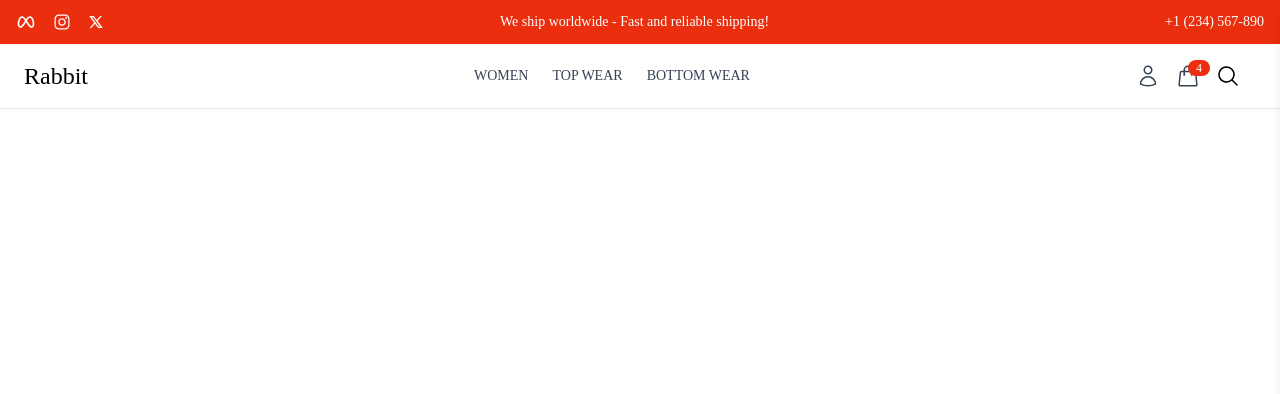
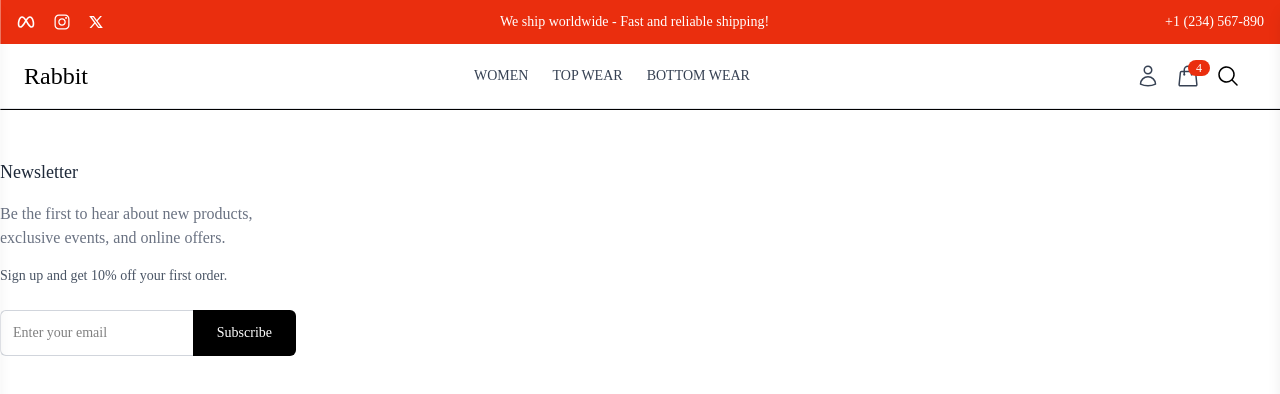
Before and after one commit to lawrence-eagles/rabbit-ecommerce, a React (Vite) app in the folder frontend/: page / in a window 1280 px wide. Shown: the top 394 px of the page. Built offline with nearby package versions, Linux system fonts and the light colour scheme.

Commit message:
added footer section 1

```diff
--- /dev/null
+++ b/frontend/src/components/Common/Footer.jsx
@@ -0,0 +1,38 @@
+import React from "react";
+
+const Footer = () => {
+  return (
+    <footer className="border-t py-12">
+      <div className="container mx-auto grid grid-cols-1 md:grid-cols-4 gap-8 px-4 lg:px-0">
+        <div>
+          <h3 className="text-lg text-gray-800 mb-4">Newsletter</h3>
+          <p className="text-gray-500 mb-4">
+            Be the first to hear about new products, exclusive events, and
+            online offers.
+          </p>
+          <p className="font-medium text-sm text-gray-600 mb-6">
+            Sign up and get 10% off your first order.
+          </p>
+
+          {/* Newsletter form */}
+          <form className="flex">
+            <input
+              type="email"
+              placeholder="Enter your email"
+              className="p-3 w-full text-sm border-t border-l border-b border-gray-300 rounded-l-md focus:outline-none focus:ring-2 focus:ring-gray-500 transition-all"
+              required
+            />
+            <button
+              type="submit"
+              className="bg-black text-white px-6 py-3 text-sm rounded-r-md hover:bg-gray-800 transition-all"
+            >
+              Subscribe
+            </button>
+          </form>
+        </div>
+      </div>
+    </footer>
+  );
+};
+
+export default Footer;
--- a/frontend/src/components/Common/Navbar.jsx
+++ b/frontend/src/components/Common/Navbar.jsx
@@ -7,9 +7,16 @@
 import SearchBar from "./SearchBar";
 import CartDrawer from "../Layout/CartDrawer";
 import { useState } from "react";
+import { IoMdClose } from "react-icons/io";
 
 const Navbar = () => {
   const [drawerOpen, setDrawerOpen] = useState(false);
+  const [navDrawerOpen, setNavDrawerOpen] = useState(false);
+
+  const toggleNavDrawer = () => {
+    setNavDrawerOpen(!navDrawerOpen);
+  };
+
   const toggleCartDrawer = () => {
     setDrawerOpen(!drawerOpen);
   };
@@ -63,12 +70,55 @@
             <SearchBar />
           </div>
 
-          <button className="md:hidden">
+          <button onClick={toggleNavDrawer} className="md:hidden">
             <HiBars3BottomRight className="h-6 w-6 text-gray-700" />
           </button>
         </div>
       </nav>
       <CartDrawer drawerOpen={drawerOpen} toggleCartDrawer={toggleCartDrawer} />
+      {/* mobile navigation */}
+      <div
+        className={`fixed top-0 left-0 w-3/4 sm:w-1/3 h-full bg-white shadow-lg transform transition-transform duration-300 z-50 ${navDrawerOpen ? "translate-x-0" : "-translate-x-full"}`}
+      >
+        <div className="flex justify-end p-4">
+          <button onClick={toggleNavDrawer}>
+            <IoMdClose className="h-6 w-6 text-gray-600" />
+          </button>
+        </div>
+        <div className="p-4">
+          <h2 className="text-xl font-semibold mb-4">Menu</h2>
+          <nav className="space-y-4">
+            <Link
+              to="#"
+              onClick={toggleNavDrawer}
+              className="block text-gray-600 hover:text-black"
+            >
+              Men
+            </Link>
+            <Link
+              to="#"
+              onClick={toggleNavDrawer}
+              className="block text-gray-600 hover:text-black"
+            >
+              Women
+            </Link>
+            <Link
+              to="#"
+              onClick={toggleNavDrawer}
+              className="block text-gray-600 hover:text-black"
+            >
+              Top Wear
+            </Link>
+            <Link
+              to="#"
+              onClick={toggleNavDrawer}
+              className="block text-gray-600 hover:text-black"
+            >
+              Bottom Wear
+            </Link>
+          </nav>
+        </div>
+      </div>
     </>
   );
 };
--- a/frontend/src/components/Layout/UserLayout.jsx
+++ b/frontend/src/components/Layout/UserLayout.jsx
@@ -1,5 +1,5 @@
-import React from "react";
 import Header from "../Common/Header";
+import Footer from "../Common/Footer";
 
 const UserLayout = () => {
   return (
@@ -8,6 +8,7 @@
       <Header />
       {/*Main content*/}
       {/*Footer*/}
+      <Footer />
     </>
   );
 };
```
